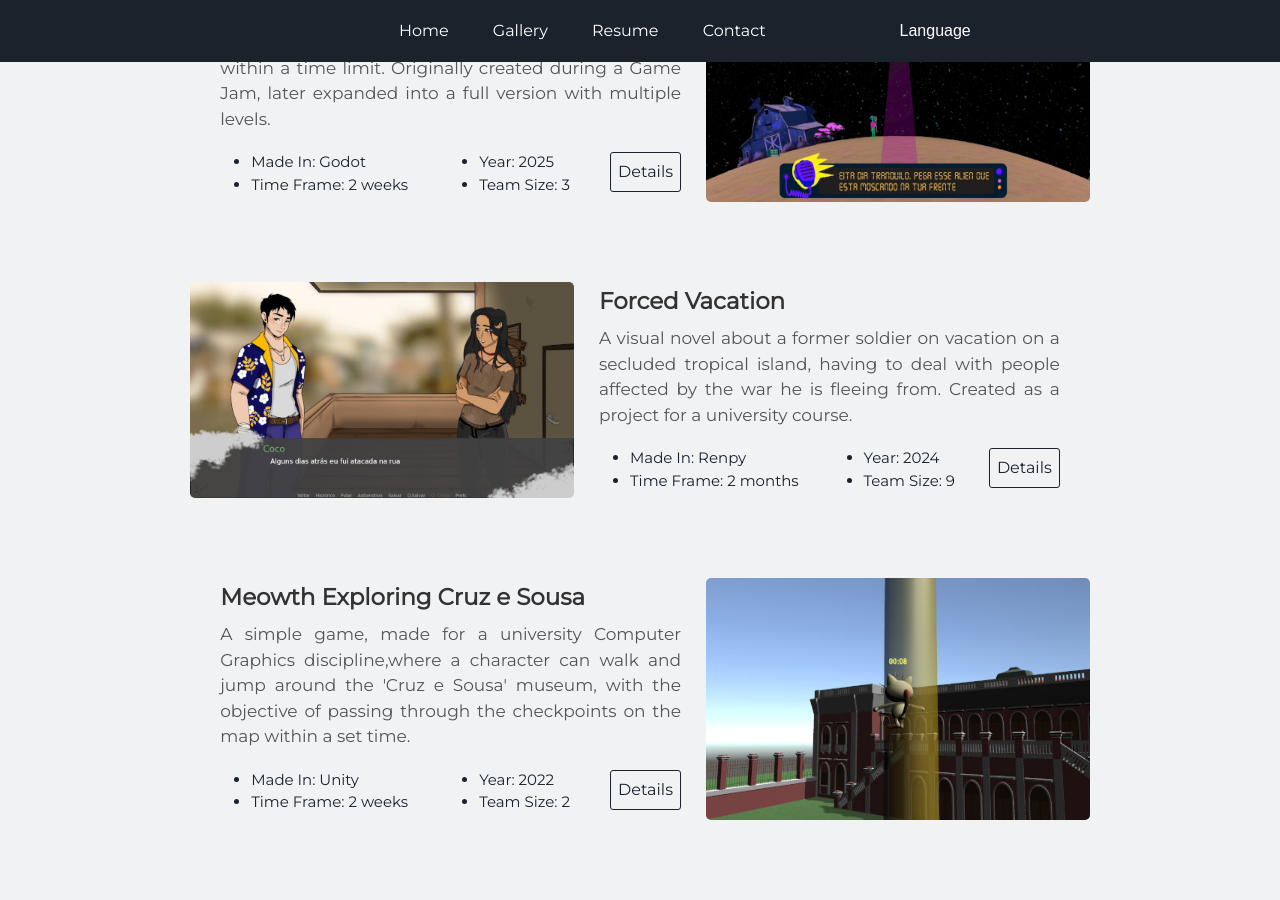
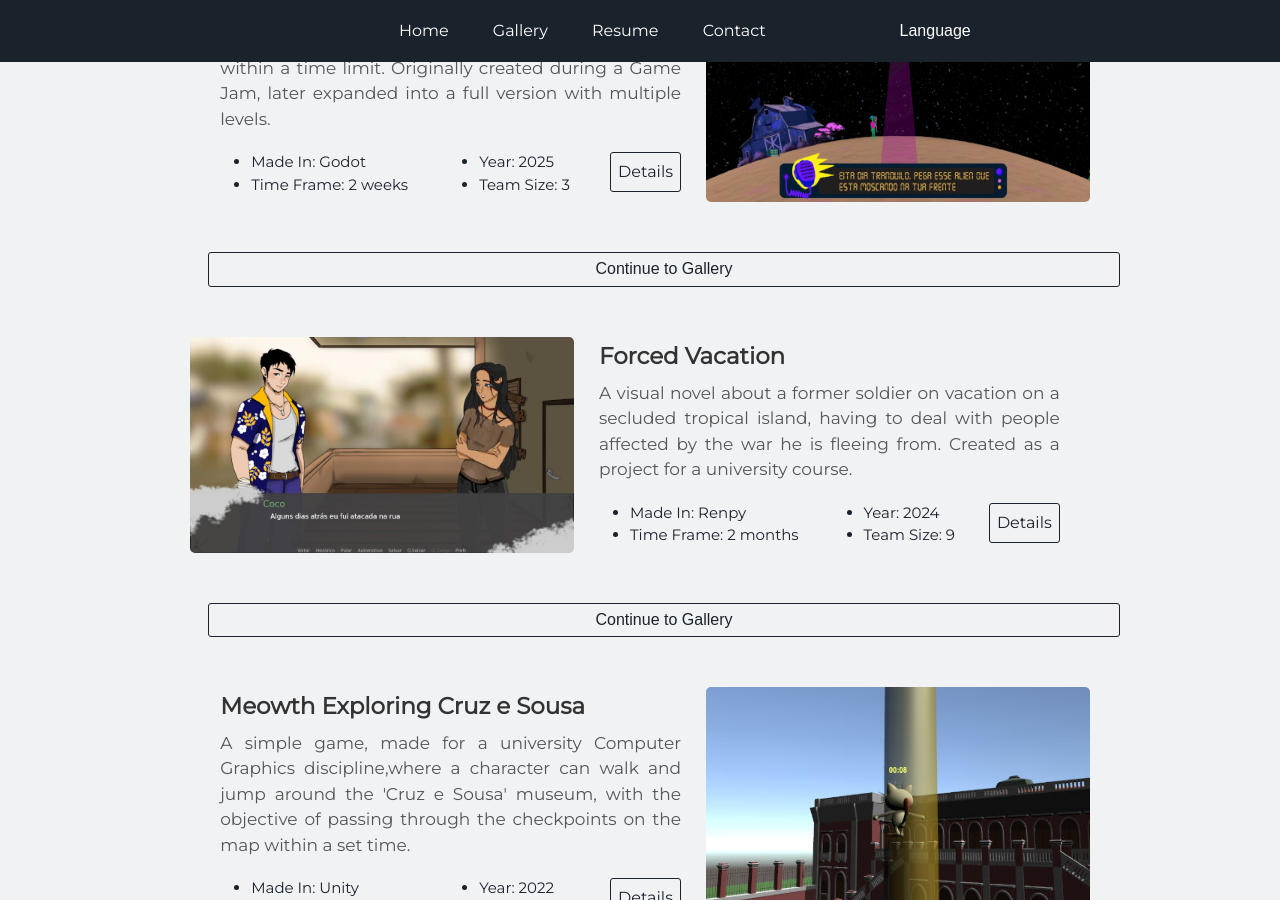
Before and after one commit to pauloBFalmeida/pauloBFalmeida.github.io, a Jekyll site: the page built from en/index.html, in a window 1280 px wide and 900 px high, scrolled down 1824 px. Built offline with Jekyll 4.4.1, drawn with Linux system fonts in a browser that asks for light colours; some of the changed text lies outside the part shown.

Commit message:
update home little gallery
now with a limit of amount of projects displayed, and button to go to the gallery page

```diff
--- a/_config.yml
+++ b/_config.yml
@@ -17,6 +17,22 @@
 lang: en
 languages: ["en", "pt"]
 
+# --- Projects settings ---
+# maximum amount of projects to display on home page
+display_max_personal: 4
+display_max_professional: 3
+
+collections:
+  projects_personal:
+    output: true
+  projects_professional:
+    output: true
+
+# --- Colors ---
+color_btn_hover: '#394b60'
+# #54516a
+# #1a222c
+
 # Google-analytics
 google-analytics:
   id: ""
@@ -25,15 +41,3 @@
 
 plugins:
   - jekyll-seo-tag
-
-# Colors
-color_btn_hover: '#394b60'
-# #54516a
-# #1a222c
-
-
-collections:
-  projects_personal:
-    output: true
-  projects_professional:
-    output: true
--- a/_includes/projects.html
+++ b/_includes/projects.html
@@ -8,7 +8,7 @@
 {% endif %}
 
 {% assign sorted_projects_professional = site.projects_professional | sort: "order" %}
-{% for projects_professional in sorted_projects_professional %}
+{% for projects_professional in sorted_projects_professional limit: display_max_professional %}
   <!-- Alternate from left to right div class -->
   {% assign remainder_prof = forloop.index0 | modulo: 2 %}
   {%- if remainder_prof == 0 -%}
@@ -58,7 +58,7 @@
 {% endif %}
 
 {% assign sorted_projects_personal = site.projects_personal | sort: "order" %}
-{% for projects_personal in sorted_projects_personal %}
+{% for projects_personal in sorted_projects_personal limit: display_max_personal %}
   <!-- Do this so Professional and Personal projects are intercalated
         Profes. ended on left, personal start on right
         Profes. ended on right, personal start on left -->
@@ -99,4 +99,9 @@
     </div>
   </div>
 
+  <!-- 'Go to Gallery' button on the end of the projects list -->
+  <button class="project-link resume-btn" onclick="location.href='{{site.url}}/{{site.data[page.lang].lang_tag}}/gallery';">
+    {{site.data[page.lang].gallery_button}}
+  </button>
+
 {% endfor %}
```
Also changed, not shown: README.md.
